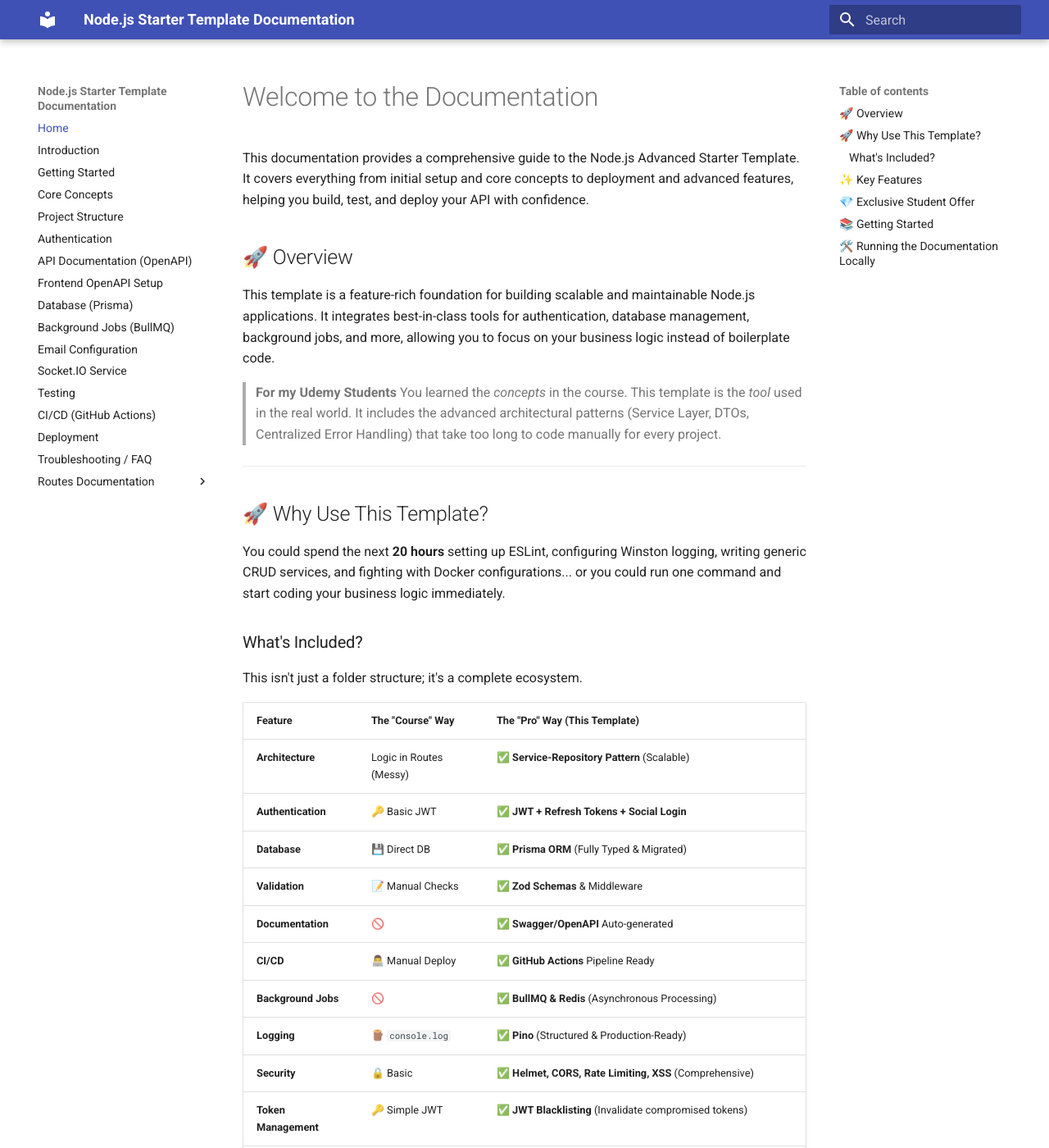
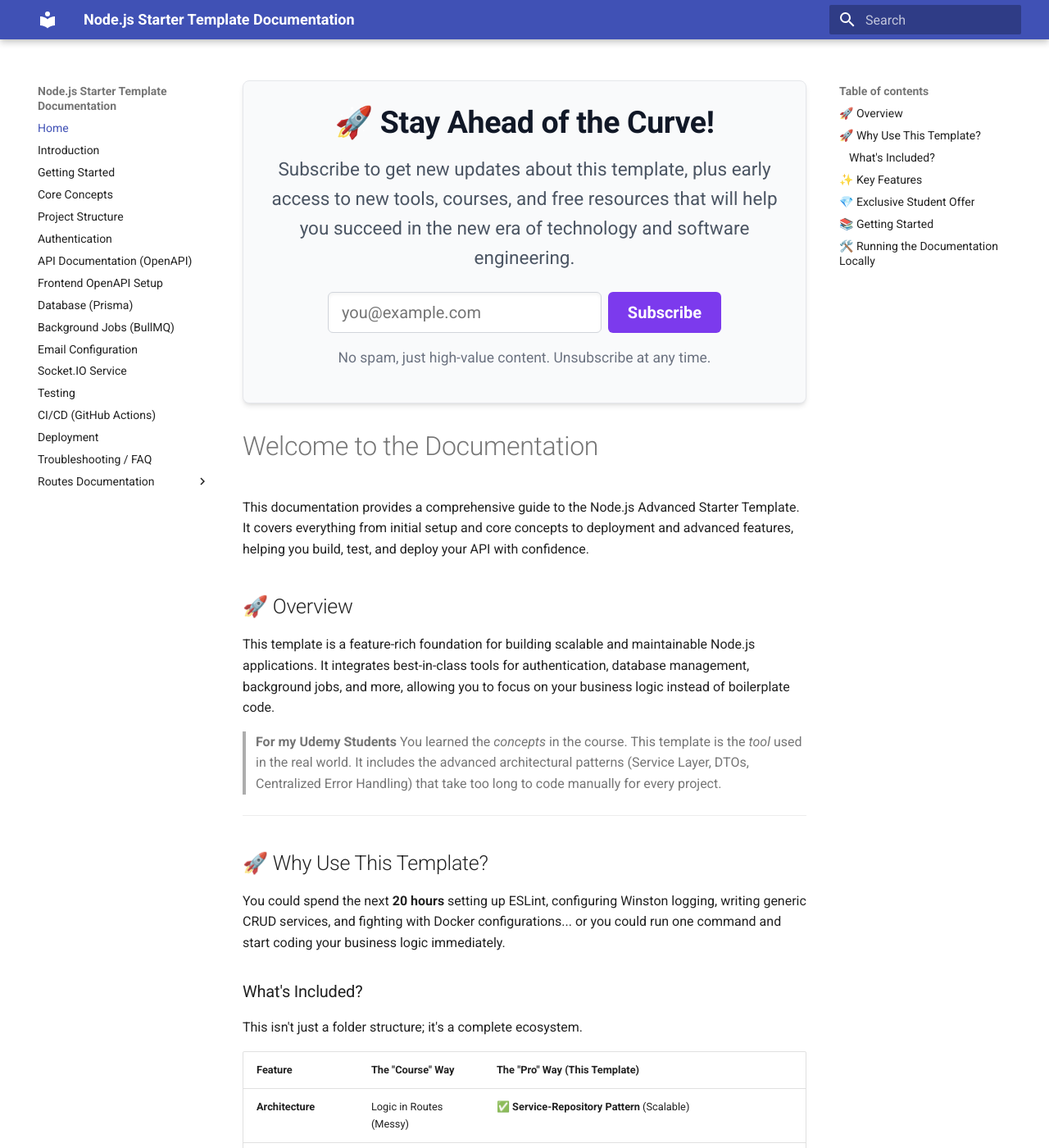
Before and after one commit to aymenkani/nodejs-starter-template-lv1, an MkDocs documentation site: the page built from documentation/docs/index.md, in a window 1280 px wide and 1400 px high. Shown: the whole window at 82% size. Built offline with MkDocs 1.6.1 and Material for MkDocs 9.7.7, drawn with Linux system fonts in a browser that asks for light colours; comment, search, counter and statistics services are not loaded; some of the changed text lies outside the part shown.

Commit message:
checkpoint

```diff
--- a/docker-compose.override.yml
+++ b/docker-compose.override.yml
@@ -13,5 +13,8 @@ services:
           target: /app
     volumes:
       - .:/app
+      - ./docker-entrypoint.dev.sh:/usr/local/bin/docker-entrypoint.dev.sh
+    env_file:
+      - .env
     environment:
       - NODE_ENV=development
--- a/documentation/docs/index.md
+++ b/documentation/docs/index.md
@@ -1,3 +1,30 @@
+<!-- Email Subscription Section -->
+<div style="background-color: #f9fafb; border: 1px solid #e5e7eb; border-radius: 8px; padding: 24px; margin-bottom: 32px; text-align: center; box-shadow: 0 4px 6px -1px rgba(0, 0, 0, 0.1), 0 2px 4px -1px rgba(0, 0, 0, 0.06);">
+  <h2 style="font-size: 1.875rem; font-weight: 800; color: #111827; margin-top: 0; margin-bottom: 12px;">🚀 Stay Ahead of the Curve!</h2>
+  <p style="font-size: 1.125rem; color: #4b5563; margin-top: 0; margin-bottom: 24px;">
+    Subscribe to get new updates about this template, plus early access to new tools, courses, and free resources that will help you succeed in the new era of technology and software engineering.
+  </p>
+  <!-- Gumroad Form -->
+  <style>
+    #gumroad-follow-form-embed {
+      display: flex;
+      gap: 8px;
+      max-width: 480px;
+      margin: 0 auto;
+    }
+    #gumroad-follow-form-embed-input {
+      flex: 1 1 0%;
+    }
+  </style>
+  <form action="https://gumroad.com/follow_from_embed_form" method="post" id="gumroad-follow-form-embed">
+    <input type="hidden" name="seller_id" value="8461277886488"/>
+    <input id="gumroad-follow-form-embed-input" type="email" placeholder="you@example.com" name="email" required style="flex-grow: 1; padding: 12px 16px; border: 1px solid #d1d5db; border-radius: 6px; font-size: 1rem; color: #111827; background-color: #ffffff; box-shadow: inset 0 2px 4px 0 rgba(0,0,0,0.05);">
+    <button type="submit" id="gumroad-follow-form-embed-button" style="background-color: #7c3aed; color: white; padding: 12px 24px; border-radius: 6px; text-decoration: none; font-weight: 600; font-size: 1rem; border: none; cursor: pointer; transition: background-color 0.3s ease;">
+      Subscribe
+    </button>
+  </form>
+  <p style="font-size: 0.875rem; color: #6b7280; margin-top: 16px;">No spam, just high-value content. Unsubscribe at any time.</p>
+</div>
 
 # Welcome to the Documentation
 
@@ -62,15 +89,25 @@ However, as a thank you for taking my course, you get access to the **Student Li
 
 * ✅ **Lifetime Updates** (Node versions, Security patches)
 * ✅ **Commercial Use Allowed** (Use it for client work)
-* ✅ **Private Discord Access**
-
 <div style="text-align: center; margin: 40px 0;">
-  <a href="https://gumroad.com/YOUR-LINK-HERE" style="background-color: #7c3aed; color: white; padding: 15px 30px; border-radius: 5px; text-decoration: none; font-weight: bold; font-size: 1.2em;">
-    Get the Template (80% OFF for Students) ➔
+  <a href="https://gumroad.com/YOUR-LINK-HERE" style="background-color: #7c3aed; color: white; padding: 15px 30px; border-radius: 5px; text-decoration: none; font-weight: bold; font-size: 1.2em; display: inline-block; transition: background-color 0.3s ease;">
+    Get the Template for <s style="color: #e70303ff;">$49</s> $12.25 <span style="font-weight: normal; font-size: 0.9em; opacity: 0.9;">(75% OFF)</span> ➔
   </a>
-  <p style="margin-top: 10px; font-size: 0.9em; color: #666;">
-    Use code <code>UDEMY-VIP</code> at checkout
+  <p style="margin-top: 15px; font-size: 0.95em; color: #555;">
+    Original Price: <s style="color: #999;">$49</s> &nbsp;|&nbsp; Use code <code>UDEMY-VIP</code>
   </p>
+  <p style="font-size: 1.125rem; color: #4b5563; margin-top: 0; margin-bottom: 24px;">
+    Subscribe to get new updates about this template, plus early access to new tools, courses, and free resources that will help you succeed in the new era of technology and software engineering.
+  </p>
+  <!-- Gumroad Form -->
+  <form action="https://gumroad.com/follow_from_embed_form" method="post" id="gumroad-follow-form-embed">
+    <input type="hidden" name="seller_id" value="8461277886488"/>
+    <input id="gumroad-follow-form-embed-input" type="email" placeholder="you@example.com" name="email" required style="flex-grow: 1; padding: 12px 16px; border: 1px solid #d1d5db; border-radius: 6px; font-size: 1rem; color: #111827; background-color: #ffffff; box-shadow: inset 0 2px 4px 0 rgba(0,0,0,0.05);">
+    <button type="submit" id="gumroad-follow-form-embed-button" style="background-color: #7c3aed; color: white; padding: 12px 24px; border-radius: 6px; text-decoration: none; font-weight: 600; font-size: 1rem; border: none; cursor: pointer; transition: background-color 0.3s ease;">
+      Subscribe
+    </button>
+  </form>
+  <p style="font-size: 0.875rem; color: #6b7280; margin-top: 16px;">No spam, just high-value content. Unsubscribe at any time.</p>
 </div>
 
 ---
--- a/package.json
+++ b/package.json
@@ -22,10 +22,12 @@
     "setup": "npm install && cp .env.example .env && npm run prisma:migrate:dev && npm run seed",
 
     "--- DOCKER ---": "Modular Docker commands (Postgres + App)",
-    "docker:up": "docker compose -f docker-compose.yml -f docker-compose.postgres.yml -f docker-compose.override.yml up --build",
-    "docker:up:detached": "docker compose -f docker-compose.yml -f docker-compose.postgres.yml -f docker-compose.override.yml up -d --build",
+    "docker:up:build": "docker compose -f docker-compose.yml -f docker-compose.redis.yml  -f docker-compose.postgres.yml -f docker-compose.override.yml up --build",
+    "docker:up": "docker compose -f docker-compose.yml -f docker-compose.redis.yml  -f docker-compose.postgres.yml -f docker-compose.override.yml up",
+    "docker:up:detached": "docker compose -f docker-compose.yml -f docker-compose.redis.yml -f docker-compose.postgres.yml -f docker-compose.override.yml up -d --build",
     "docker:down": "docker compose -f docker-compose.yml -f docker-compose.postgres.yml down",
     "docker:logs": "docker compose -f docker-compose.yml -f docker-compose.postgres.yml logs -f",
+    "docker:redis:postgres:up": "docker compose -f docker-compose.redis.yml  -f docker-compose.postgres.yml up --build",
 
     "--- PRISMA ---": "Database management",
     "prisma:generate": "prisma generate",
```
Also changed, not shown: docker-compose.redis.yml (added, +11 -0 lines), docker-compose.yml (+0 -11 lines), 3 other files.
